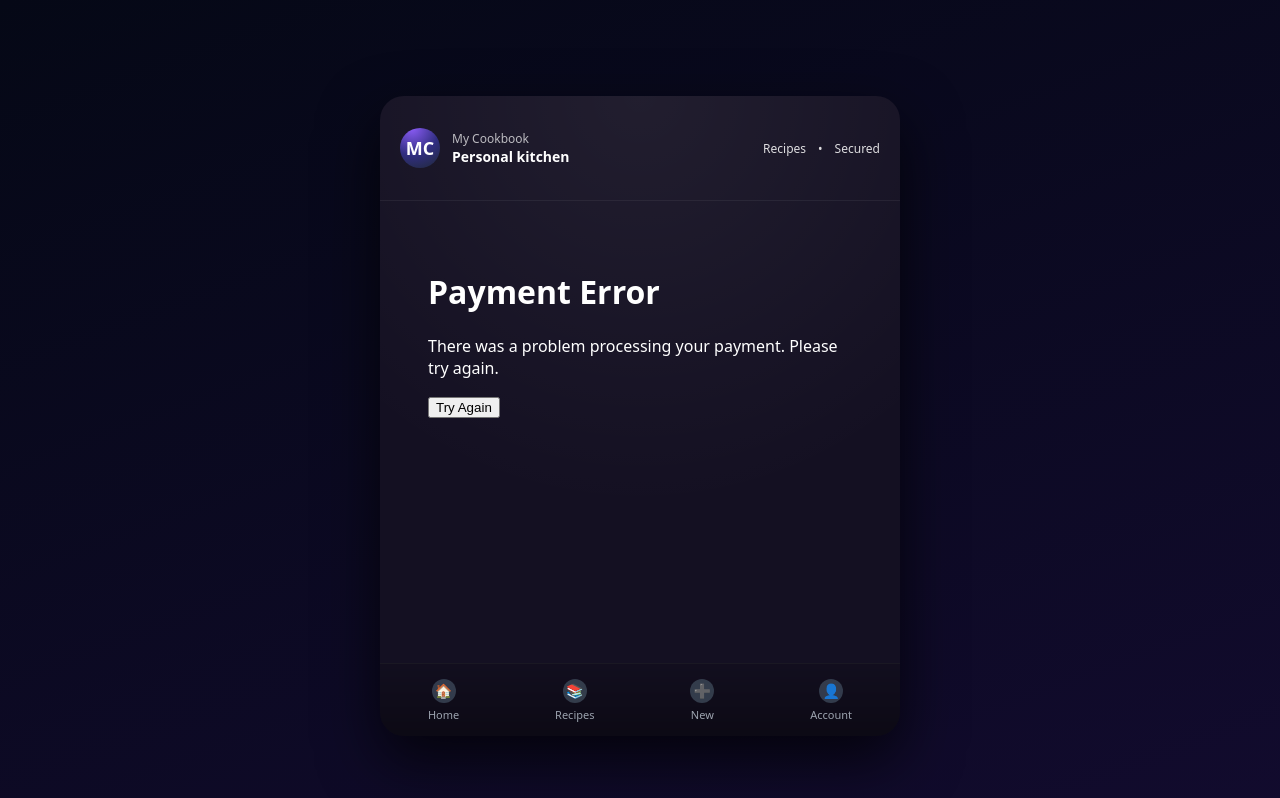
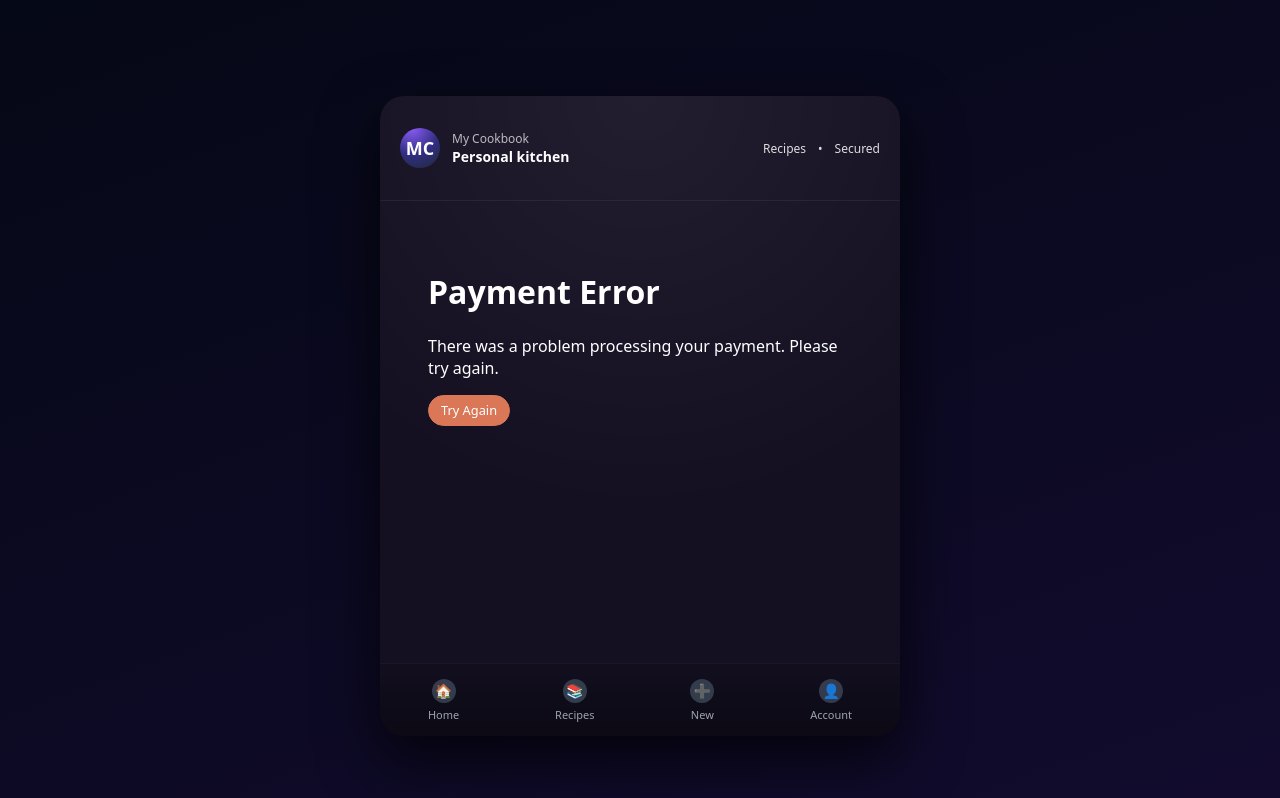
Before and after one commit to rwilliamspbg-ops/My-Cookbook-V1.0, a Next.js app: page /payment/error in a window 1280 px wide. Shown: the top 798 px of the page. Built offline with nearby package versions, Linux system fonts and the light colour scheme.

Commit message:
Update error.js

```diff
--- a/pages/payment/error.js
+++ b/pages/payment/error.js
@@ -6,9 +6,9 @@ export default function PaymentError() {
     <main style={{ padding: "2rem" }}>
       <h1>Payment Error</h1>
       <p>There was a problem processing your payment. Please try again.</p>
-      <Link href="/pricing">
-        <button>Try Again</button>
-      </Link>
+      <Link href="/pricing" className="btn-pill primary">
+  Try Again
+</Link>
     </main>
   );
 }
```
